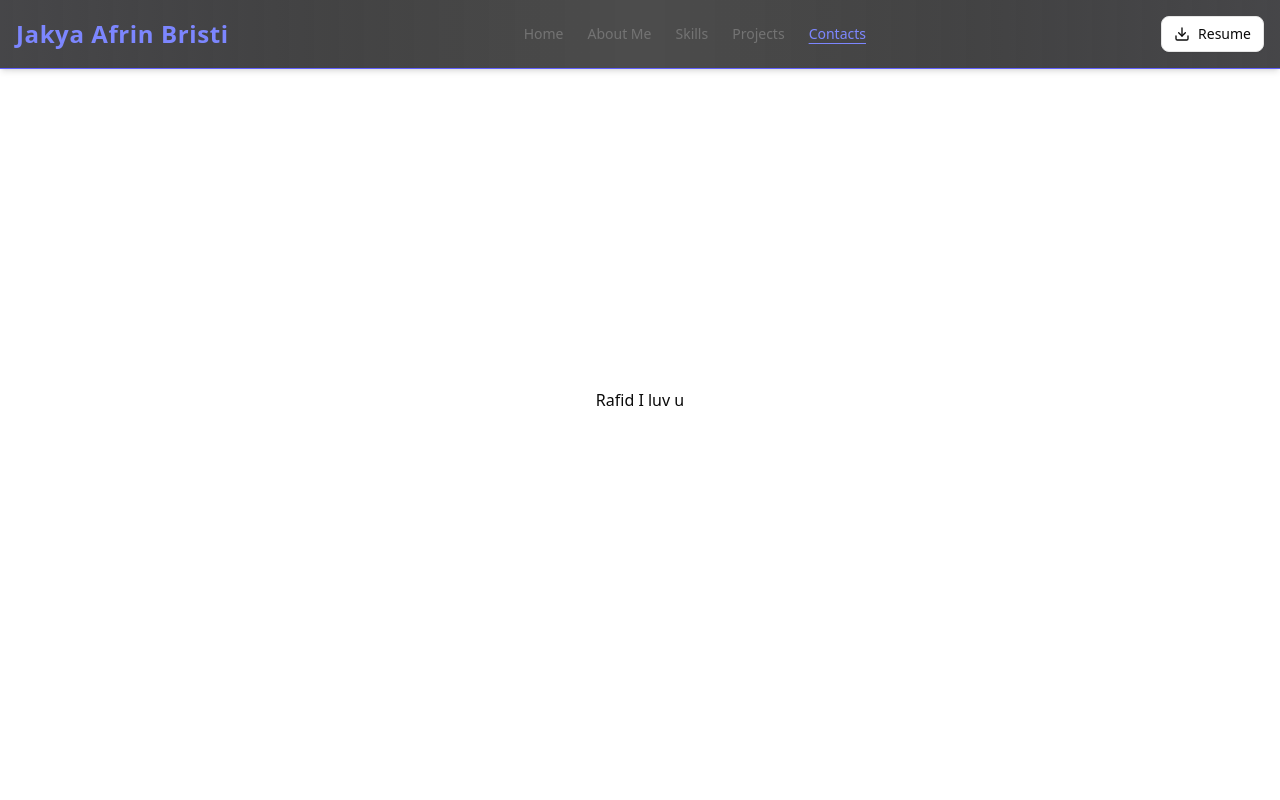
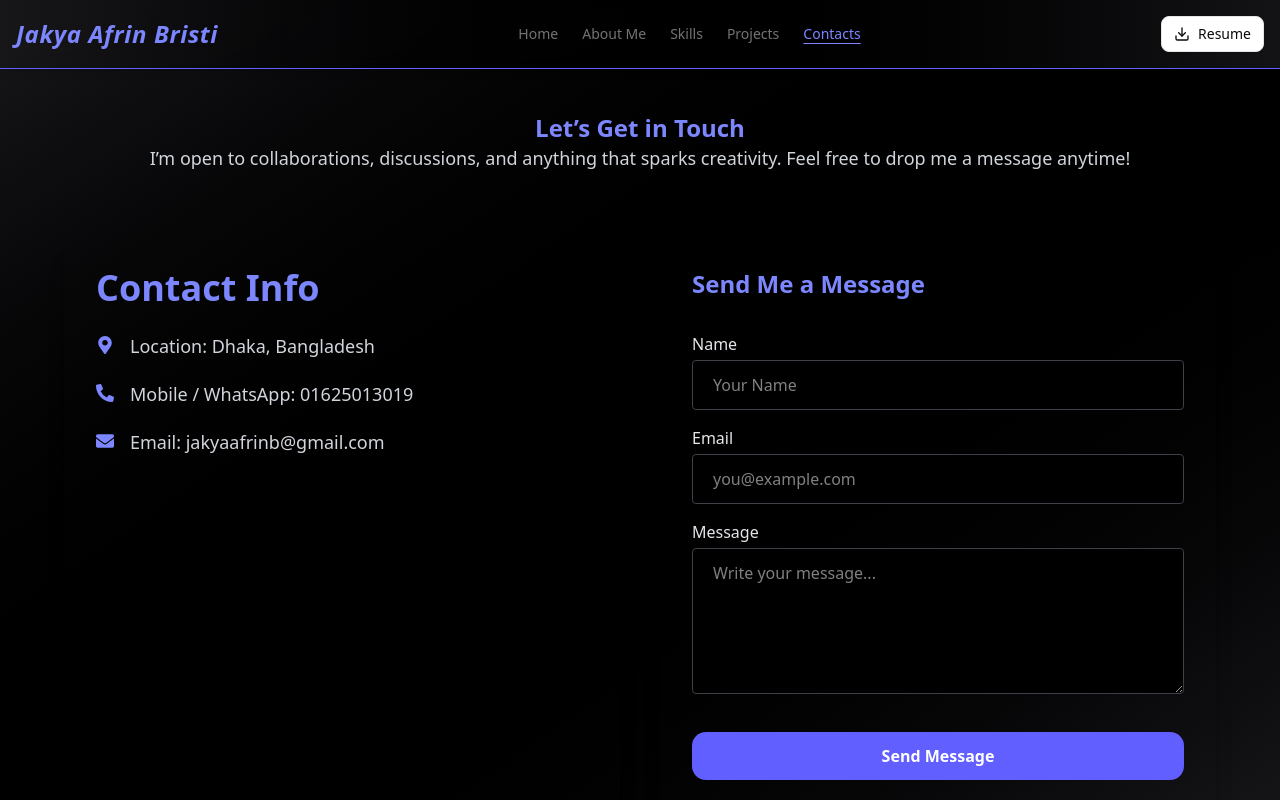
Before and after one commit to jakyaafrinbristi/my-nextjs-portfolio, a Next.js app: page /contacts in a window 1280 px wide. Shown: the top 800 px of the page. Built offline with nearby package versions, Linux system fonts and the light colour scheme.

Commit message:
contact and about us page added

```diff
--- a/src/app/(commonlayout)/about/page.tsx
+++ b/src/app/(commonlayout)/about/page.tsx
@@ -1,21 +1,27 @@
 "use client";
 
 import Image from "next/image";
+import { motion } from "framer-motion";
 
 const About = () => {
   return (
     <div className="min-h-screen bg-gradient-to-br from-zinc-900 via-black to-zinc-900 px-6 py-12 grid grid-cols-1 md:grid-cols-3 gap-10 items-center">
-      {/* Image on Left */}
+      {/* Image on Left with Animation */}
       <div className="md:col-span-1 flex justify-center">
-        <div className="p-2 rounded-xl bg-gradient-to-tr from-indigo-500 via-indigo-300 to-indigo-500 shadow-xl">
+        <motion.div
+          whileHover={{ scale: 1.05, rotate: 1 }}
+          whileTap={{ scale: 0.98 }}
+          transition={{ type: "spring", stiffness: 300 }}
+          className="p-2 rounded-xl bg-gradient-to-tr from-indigo-500 via-indigo-300 to-indigo-500 shadow-xl"
+        >
           <Image
-            src="https://your-new-image-link.com/image.jpg" // 🖼️ Replace this with your desired image URL
+            src="https://i.ibb.co/XZsrkVjK/image.jpg"
             alt="Jakya Afrin Bristi"
             width={320}
             height={420}
-            className="rounded-xl object-cover border-4 border-white shadow-lg transition-transform transform hover:scale-105 duration-300 ease-in-out"
+            className="rounded-xl object-cover border-4 border-white shadow-lg"
           />
-        </div>
+        </motion.div>
       </div>
 
       {/* Text on Right */}
--- a/src/app/(commonlayout)/banner/page.tsx
+++ b/src/app/(commonlayout)/banner/page.tsx
@@ -16,11 +16,11 @@ const Banner = () => {
         transition={{ duration: 0.8 }}
         className="flex-1 flex flex-col items-center md:items-start text-center md:text-left"
       >
-        <h1 className="text-4xl md:text-6xl font-extrabold text-white tracking-wide">
+        <h1 className="text-2xl md:text-5xl font-extrabold text-white tracking-wide">
           JAKYA AFRIN BRISTI
         </h1>
         <h3 className="text-indigo-400 italic text-xl md:text-2xl mt-2 mb-4 font-semibold">
-          Frontend Developer
+          MernStack Developer
         </h3>
         <p className="text-gray-300 max-w-xl text-md font-medium leading-relaxed">
         I am dedicated and hardworking, always striving for excellence. With a flexible mindset,
--- a/src/app/(commonlayout)/contacts/page.tsx
+++ b/src/app/(commonlayout)/contacts/page.tsx
@@ -1,12 +1,97 @@
-import React from 'react'
+"use client";
 
-const ContactPage = () => {
+import { motion } from "framer-motion";
+import { FaMapMarkerAlt, FaPhoneAlt, FaEnvelope } from "react-icons/fa";
+
+const Contact = () => {
   return (
-    <main className="flex min-h-screen items-center justify-center">
-    <h1>Rafid I luv u</h1>
+    <section className="min-h-screen bg-gradient-to-br from-zinc-900 via-black to-zinc-900 px-6 py-12 flex items-center justify-center ">
 
-</main>
-  )
-}
+      <motion.div
+        initial={{ opacity: 0, y: 30 }}
+        animate={{ opacity: 1, y: 0 }}
+        transition={{ duration: 0.8 }}
+        className="w-full max-w-6xl grid grid-cols-1 md:grid-cols-2 gap-10 text-white"
+      >
+        {/* Heading and Description */}
+        <div className="col-span-1 md:col-span-2 text-center mt-16">
+          <h2 className="text-2xl font-semibold text-indigo-400">
+            Let’s Get in Touch
+          </h2>
+          <p className="text-lg text-gray-300 mb-6">
+          I’m open to collaborations, discussions, and anything that sparks creativity. Feel free to drop me a message anytime!
+          </p>
+        </div>
 
-export default ContactPage
+        {/* Left Info */}
+        <div className="space-y-6 p-8 rounded-2xl shadow-xl hover:shadow-2xl transition-shadow duration-300">
+          <h2 className="text-4xl font-bold text-indigo-400">Contact Info</h2>
+          <div className="space-y-5 text-lg text-gray-300">
+            <div className="flex items-start gap-4">
+              <FaMapMarkerAlt className="text-indigo-400 mt-1" />
+              <span>Location: Dhaka, Bangladesh</span>
+            </div>
+            <div className="flex items-start gap-4">
+              <FaPhoneAlt className="text-indigo-400 mt-1" />
+              <span>Mobile / WhatsApp: 01625013019</span>
+            </div>
+            <div className="flex items-start gap-4">
+              <FaEnvelope className="text-indigo-400 mt-1" />
+              <span>Email: jakyaafrinb@gmail.com</span>
+            </div>
+          </div>
+        </div>
+
+        {/* Right Form */}
+        <form className="space-y-8 p-8 rounded-2xl shadow-xl hover:shadow-2xl transition-shadow duration-300">
+          <h2 className="text-2xl font-semibold text-center md:text-left text-indigo-400">
+            Send Me a Message
+          </h2>
+
+          <div className="space-y-4">
+            <div>
+              <label className="block mb-1 text-gray-200">Name</label>
+              <input
+                type="text"
+                placeholder="Your Name"
+                className="w-full px-5 py-3 rounded bg-black text-white border border-zinc-700 focus:outline-none focus:ring-2 focus:ring-indigo-500 transition-all duration-300"
+                required
+              />
+            </div>
+
+            <div>
+              <label className="block mb-1 text-gray-200">Email</label>
+              <input
+                type="email"
+                placeholder="you@example.com"
+                className="w-full px-5 py-3 rounded bg-black text-white border border-zinc-700 focus:outline-none focus:ring-2 focus:ring-indigo-500 transition-all duration-300"
+                required
+              />
+            </div>
+
+            <div>
+              <label className="block mb-1 text-gray-200">Message</label>
+              <textarea
+                rows={5}
+                placeholder="Write your message..."
+                className="w-full px-5 py-3 rounded bg-black text-white border border-zinc-700 focus:outline-none focus:ring-2 focus:ring-indigo-500 transition-all duration-300"
+                required
+              ></textarea>
+            </div>
+          </div>
+
+          <motion.button
+            whileHover={{ scale: 1.05 }}
+            whileTap={{ scale: 0.95 }}
+            type="submit"
+            className="w-full bg-indigo-500 hover:bg-indigo-600 text-white font-semibold py-3 rounded-xl transition-all duration-300"
+          >
+            Send Message
+          </motion.button>
+        </form>
+      </motion.div>
+    </section>
+  );
+};
+
+export default Contact;
--- a/src/app/(commonlayout)/page.tsx
+++ b/src/app/(commonlayout)/page.tsx
@@ -1,12 +1,14 @@
 
 import AboutMe from "./about/page";
 import Banner from "./banner/page";
+import Contact from "./contacts/page";
 
 export default function Home() {
   return (
     <div>
    <Banner></Banner>
    <AboutMe></AboutMe>
+   <Contact></Contact>
     </div>
   );
 }
--- a/src/app/(commonlayout)/projects/page.tsx
+++ b/src/app/(commonlayout)/projects/page.tsx
@@ -3,7 +3,7 @@ import React from 'react'
 const ProjectPage = () => {
   return (
     <main className="flex min-h-screen items-center justify-center">
-    <h1>Rafid I luv u</h1>
+    <h1></h1>
 
 </main>
   )
--- a/src/app/(commonlayout)/skills/page.tsx
+++ b/src/app/(commonlayout)/skills/page.tsx
@@ -4,7 +4,7 @@ import React from 'react'
 export default function SkillsPage() {
   return (
     <main className="flex min-h-screen items-center justify-center">
-      <h1>Rafid I luv u</h1>
+      <h1></h1>
 
   </main>
   )
--- a/src/components/shared/Navbar.tsx
+++ b/src/components/shared/Navbar.tsx
@@ -27,7 +27,7 @@ const Navbar = () => {
   return (
     <header className="fixed top-0 w-full z-50 backdrop-blur bg-gradient-to-r from-zinc-900/80 via-black/70 to-zinc-900/80 border-b border-indigo-500 shadow-md">
       <div className="max-w-7xl mx-auto flex items-center justify-between px-4 py-4">
-        <Link href="/" className="text-2xl font-bold text-indigo-400 tracking-wide hover:text-indigo-500 transition-colors">
+        <Link href="/" className="text-2xl font-bold text-indigo-400 italic tracking-wide hover:text-indigo-500 transition-colors">
           Jakya Afrin Bristi
         </Link>
 
```
